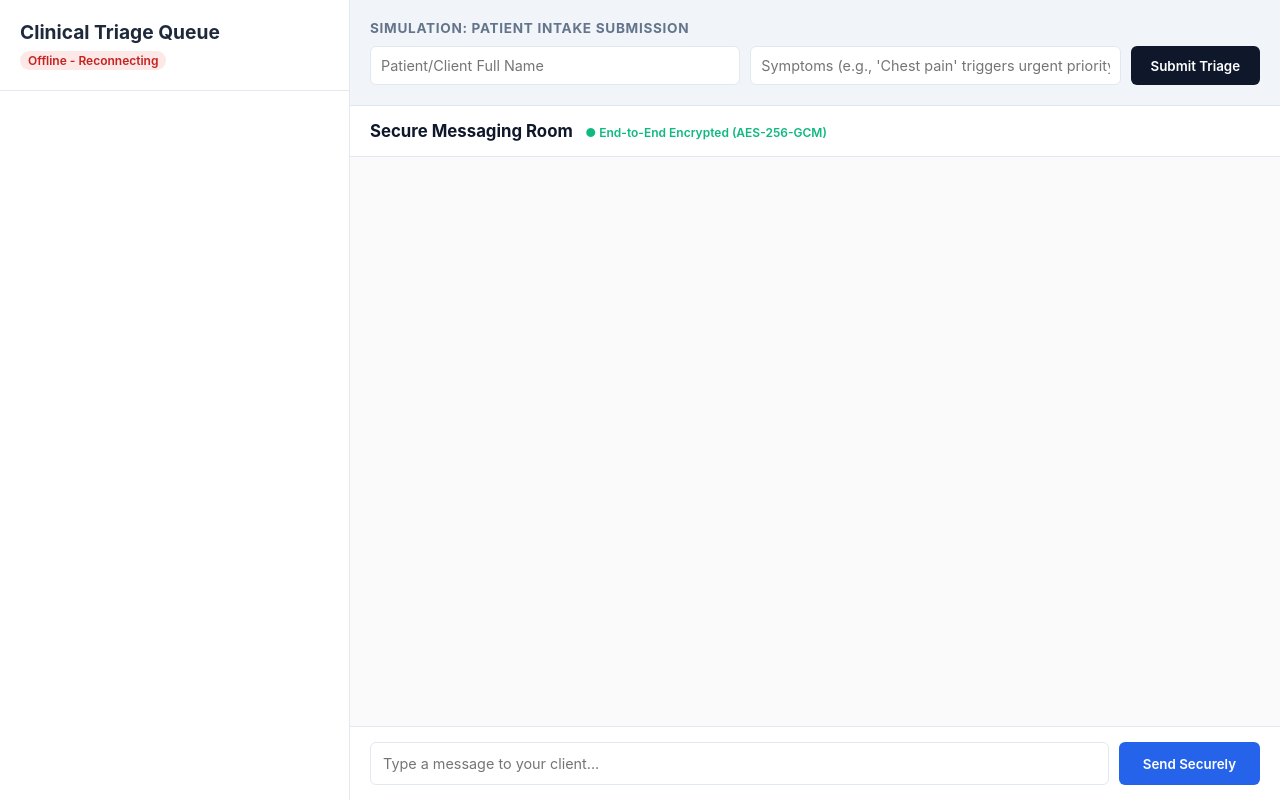
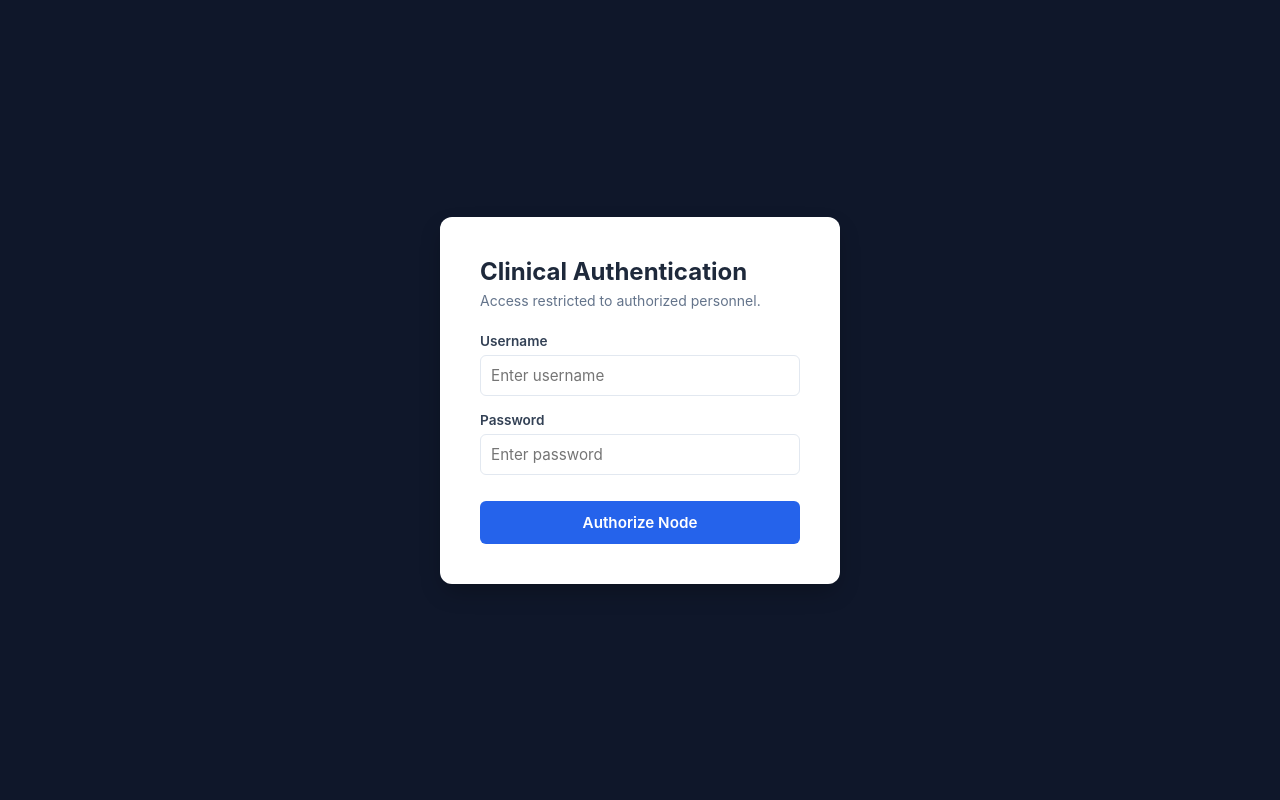
Before and after one commit to SANG-EDITIONS/sang-messenger, a website: page public/index.html in a window 1280 px wide. Drawn offline with Linux system fonts and the light colour scheme.

Commit message:
Add interface elements for login gate

```diff
--- a/public/index.html
+++ b/public/index.html
@@ -19,7 +19,19 @@
         * { box-sizing: border-box; margin: 0; padding: 0; font-family: -apple-system, BlinkMacSystemFont, "Segoe UI", Roboto, Helvetica, Arial, sans-serif; }
         body { background-color: var(--bg-primary); color: var(--text-main); display: flex; height: 100vh; overflow: hidden; }
 
-        .container { display: flex; width: 100%; height: 100%; }
+        .container { display: none; width: 100%; height: 100%; }
+
+        /* Login Wall Overlay */
+        .login-overlay { position: fixed; top: 0; left: 0; width: 100%; height: 100%; background: #0f172a; display: flex; align-items: center; justify-content: center; z-index: 9999; }
+        .login-box { background: white; padding: 40px; border-radius: 12px; width: 100%; max-width: 400px; box-shadow: 0 10px 25px -5px rgba(0, 0, 0, 0.3); }
+        .login-box h2 { margin-bottom: 6px; font-size: 1.5rem; color: #1e293b; }
+        .login-box p { margin-bottom: 24px; font-size: 0.875rem; color: var(--text-muted); }
+        .login-field { margin-bottom: 16px; }
+        .login-field label { display: block; margin-bottom: 6px; font-size: 0.85rem; font-weight: 600; color: #334155; }
+        .login-field input { width: 100%; padding: 10px; border: 1px solid var(--border-color); border-radius: 6px; font-size: 0.95rem; }
+        .login-box button { width: 100%; padding: 12px; background: var(--primary); color: white; border: none; border-radius: 6px; font-weight: 600; font-size: 0.95rem; cursor: pointer; margin-top: 10px; }
+        .login-box button:hover { background: #1d4ed8; }
+        .error-msg { color: var(--urgent); font-size: 0.85rem; margin-top: 10px; text-align: center; display: none; }
 
         /* Sidebar Panel (Triage Queue) */
         .sidebar { width: 350px; background: var(--panel-bg); border-right: 1px solid var(--border-color); display: flex; flex-direction: column; }
@@ -64,7 +76,25 @@
 </head>
 <body>
 
-<div class="container">
+<!-- Secure Gatekeeper Screen -->
+<div class="login-overlay" id="loginWall">
+    <div class="login-box">
+        <h2>Clinical Authentication</h2>
+        <p>Access restricted to authorized personnel.</p>
+        <div class="login-field">
+            <label>Username</label>
+            <input type="text" id="usernameInput" placeholder="Enter username">
+        </div>
+        <div class="login-field">
+            <label>Password</label>
+            <input type="password" id="passwordInput" placeholder="Enter password" onkeypress="handleLoginKeyPress(event)">
+        </div>
+        <button onclick="attemptLogin()">Authorize Node</button>
+        <div class="error-msg" id="loginError">Access Denied: Invalid credentials</div>
+    </div>
+</div>
+
+<div class="container" id="mainAppLayout">
     <!-- Triage Queue View -->
     <div class="sidebar">
         <div class="panel-header">
@@ -111,9 +141,41 @@
 
 <script>
     let ws;
-    // Auto-detect secure or standard websocket protocol based on host
     const wsProtocol = window.location.protocol === 'https:' ? 'wss://' : 'ws://';
     const wsUrl = wsProtocol + window.location.host;
+
+    // Trigger on login button click
+    async function attemptLogin() {
+        const u = document.getElementById('usernameInput').value;
+        const p = document.getElementById('passwordInput').value;
+        const errEl = document.getElementById('loginError');
+
+        try {
+            const res = await fetch('/api/login', {
+                method: 'POST',
+                headers: { 'Content-Type': 'application/json' },
+                body: JSON.stringify({ username: u, password: p })
+            });
+            const data = await res.json();
+
+            if (data.success) {
+                // Hide login wall and reveal app workspace
+                document.getElementById('loginWall').style.display = 'none';
+                document.getElementById('mainAppLayout').style.display = 'flex';
+                // Fire up secure operational channel
+                connectWebSocket();
+            } else {
+                errEl.style.display = 'block';
+            }
+        } catch(e) {
+            errEl.innerText = "Network Error connecting to server.";
+            errEl.style.display = 'block';
+        }
+    }
+
+    function handleLoginKeyPress(e) {
+        if (e.key === 'Enter') attemptLogin();
+    }
 
     function connectWebSocket() {
         ws = new WebSocket(wsUrl);
@@ -178,7 +240,6 @@
         const log = document.getElementById('msgLog');
         const bubble = document.createElement('div');
 
-        // Simple visual alignment for client vs clinician messages
         const isClinician = data.sender === 'Clinician';
         bubble.className = `msg-bubble ${isClinician ? 'clinician' : 'client'}`;
 
@@ -209,12 +270,11 @@
         symptomsEl.value = '';
     }
 
+    // Fixed path scoping inside client send functionality
     function sendMessage() {
         const input = document.getElementById('chatInput');
         if (!input.value) return;
 
-        // For local testing, we send as 'Clinician'.
-        // You can open this page in a separate incognito window to simulate client responses.
         ws.send(JSON.stringify({
             type: 'CHAT_MESSAGE',
             sender: 'Clinician',
@@ -227,8 +287,6 @@
     function handleKeyPress(e) {
         if (e.key === 'Enter') sendMessage();
     }
-
-    connectWebSocket();
 </script>
 </body>
 </html>
```
